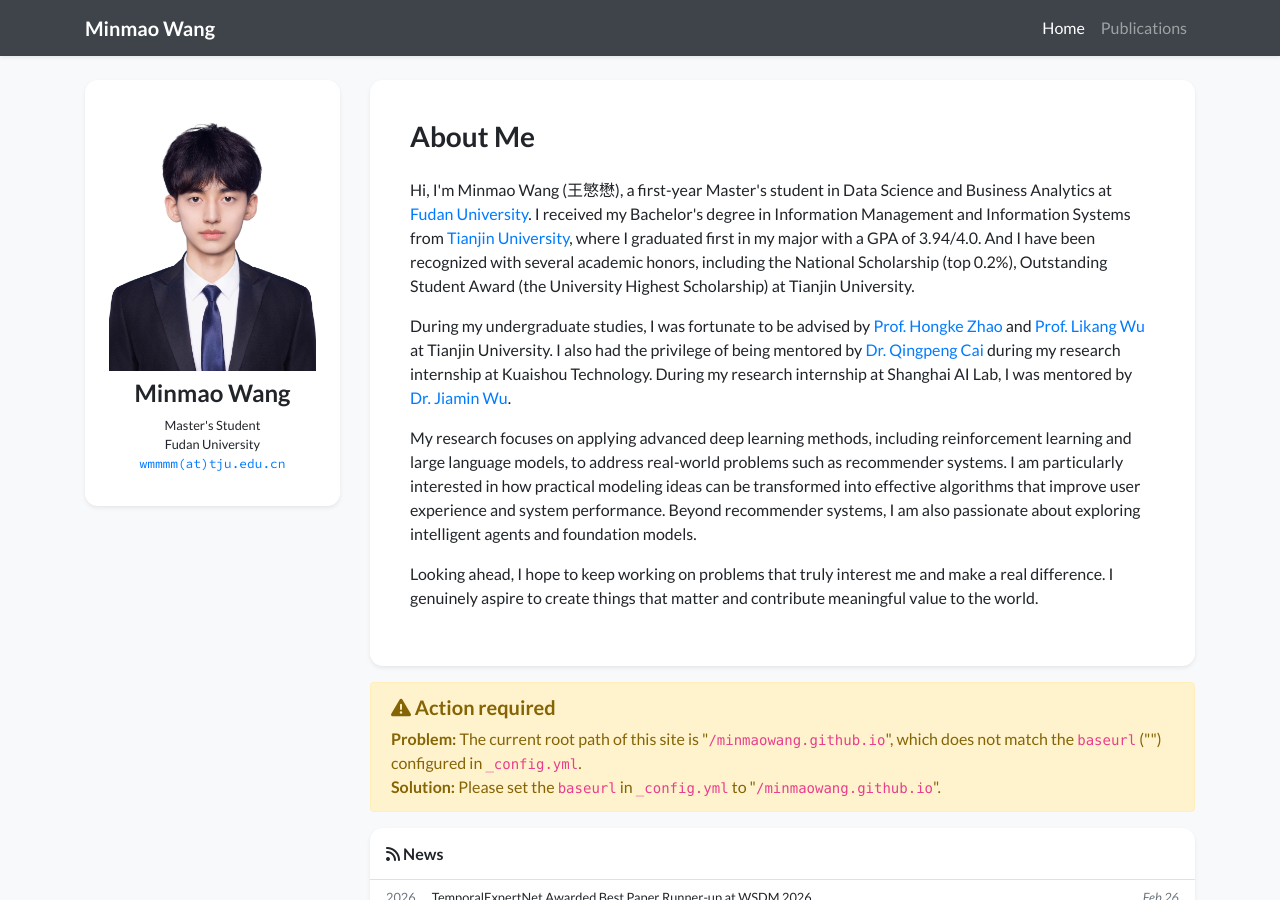
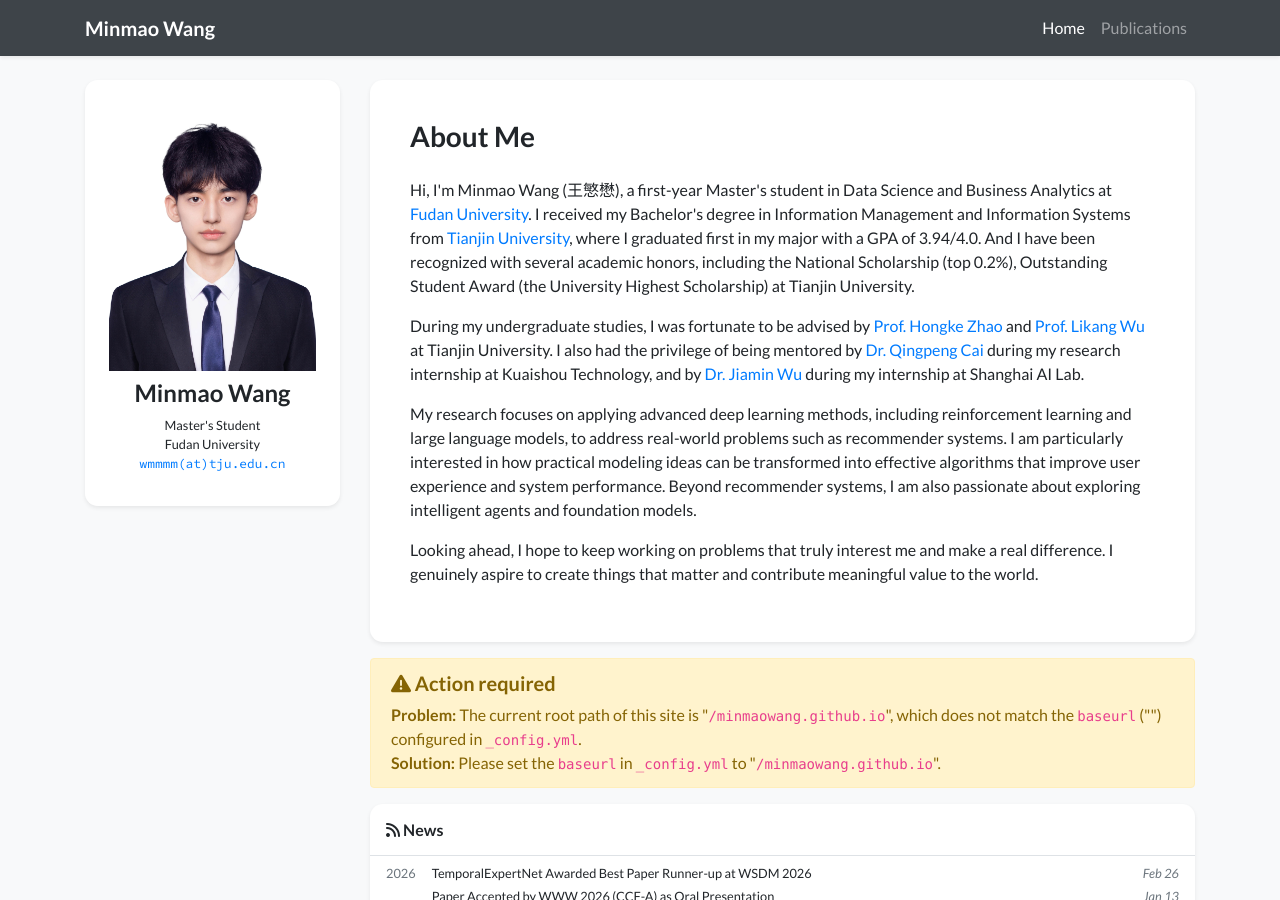
Before and after one commit to MinmaoWang/minmaowang.github.io, a Jekyll site: the page built from index.html, in a window 1280 px wide and 900 px high. Built offline with Jekyll 4.4.1, drawn with Linux system fonts in a browser that asks for light colours; nearby versions of some CDN libraries; a style sheet for code colours, icons or effects is not loaded.

Commit message:
Polish mentor section in bio
Co-Authored-By: Claude Opus 4.6 <noreply@anthropic.com>

```diff
--- a/_data/authors.yml
+++ b/_data/authors.yml
@@ -23,7 +23,7 @@ Likang Wu:
 Qingpeng Cai:
   first_name: Qingpeng
   last_name: Cai
-  chinese_name: 蔡青鹏
+  chinese_name: 蔡庆芃
   url: https://qingpengcai.github.io/
 
 Rui Zhang:
--- a/_data/profile.yml
+++ b/_data/profile.yml
@@ -35,9 +35,9 @@ short_bio: >-
     <a href="https://www.adm-cube.online/people/teacher/likang_wu" target="_blank">Prof. Likang Wu</a> at Tianjin University.
     I also had the privilege of being mentored by
     <a href="https://qingpengcai.github.io/" target="_blank">Dr. Qingpeng Cai</a>
-    during my research internship at Kuaishou Technology.
-    During my research internship at Shanghai AI Lab, I was mentored by
-    <a href="https://scholar.google.com/citations?user=_zjE_EMAAAAJ&hl=zh-CN" target="_blank">Dr. Jiamin Wu</a>.
+    during my research internship at Kuaishou Technology, and by
+    <a href="https://scholar.google.com/citations?user=_zjE_EMAAAAJ&hl=zh-CN" target="_blank">Dr. Jiamin Wu</a>
+    during my internship at Shanghai AI Lab.
   </p>
   <p>
     My research focuses on applying advanced deep learning methods, including reinforcement learning and large language models,
```
